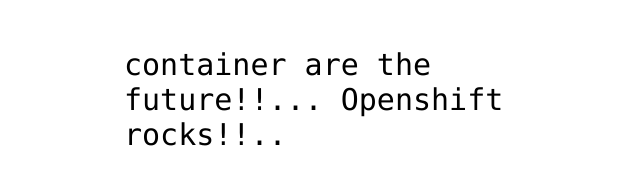
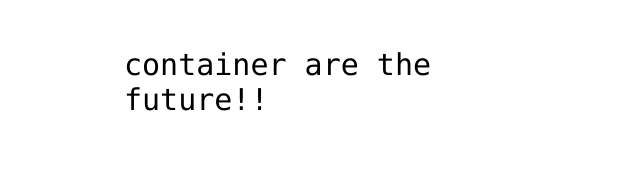
Before and after one commit to lonenatsume/hello-world, a plain HTML site: page index.html in a window 1280 px wide. Shown: the part 341-526 px from the top of the page, without its empty margins (316-956 px from the left). Drawn offline with Linux system fonts and the light colour scheme.

Commit message:
Update index.html

```diff
--- a/index.html
+++ b/index.html
@@ -12,7 +12,7 @@
 <img src="https://octodex.github.com/images/daftpunktocat-thomas.gif" id="octocat" alt="octocat-gif" />
 
 <!-- Change this code here by copy and pasting your template on line 15 -->
-<p>container are the future!!... Openshift rocks!!..</p>
+<p>container are the future!!</p>
 
 
 
```
